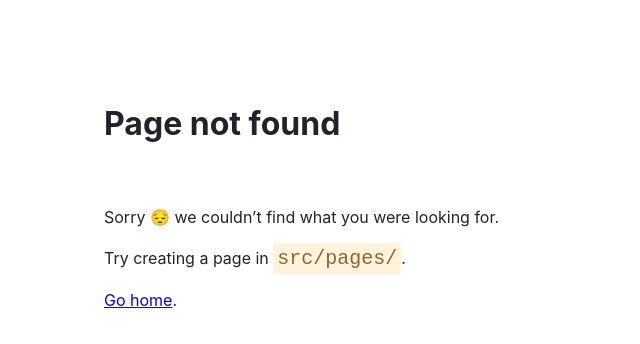
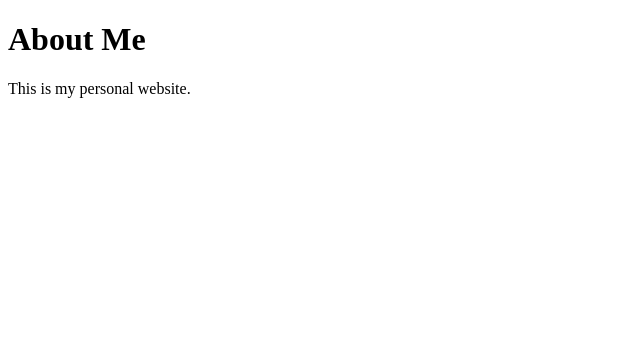
Before and after one commit to PeterOnCode/gatsby-intro, a Gatsby site: page /about in a window 1280 px wide. Before the commit this address had no page. Shown: the whole page, without its empty margins (0-640 px from the left). Built offline with nearby package versions, Linux system fonts and the light colour scheme; Gatsby itself is replaced by a stand-in of ours.

Commit message:
[2-website-setup] Blog Setup, Creating a New Page

```diff
--- a/package.json
+++ b/package.json
@@ -17,5 +17,8 @@
     "gatsby": "^4.12.1",
     "react": "^17.0.1",
     "react-dom": "^17.0.1"
+  },
+  "devDependencies": {
+    "prettier": "^2.6.2"
   }
 }
--- /dev/null
+++ b/src/pages/about.js
@@ -0,0 +1,6 @@
+export default () => (
+  <>
+    <h1>About Me</h1>
+    <p>This is my personal website.</p>
+  </>
+);
--- a/src/pages/index.js
+++ b/src/pages/index.js
@@ -1,2 +1,4 @@
 import * as React from "react"
+
+
 export default () => <div>Hi Frontend Masters!</div>
```
Also changed, not shown: README.md, 1 other file.
